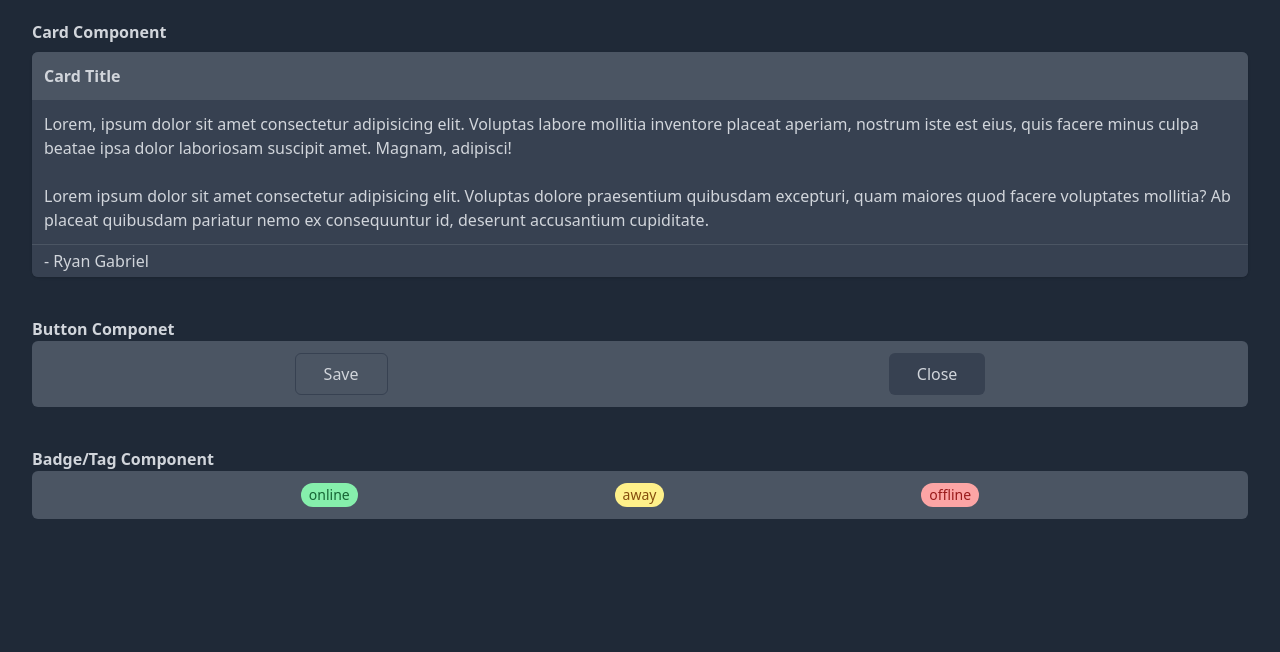
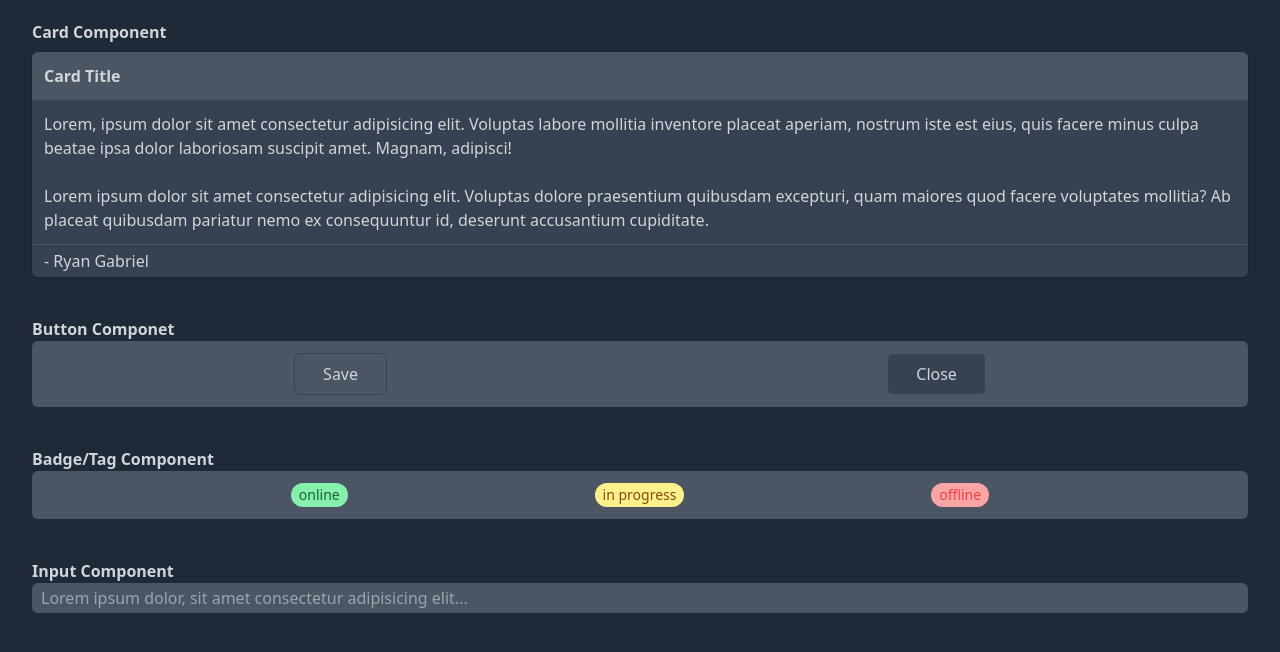
Before and after one commit to rlksx/tailwind-css, a website: page components/src/index.html in a window 1280 px wide. Drawn offline with Linux system fonts and the light colour scheme.

Commit message:
feat: imput component

```diff
--- a/components/src/index.html
+++ b/components/src/index.html
@@ -27,7 +27,9 @@
             Voluptas labore mollitia inventore placeat aperiam, nostrum iste
             est eius, quis facere minus culpa beatae ipsa dolor laboriosam
             suscipit amet. Magnam, adipisci! <br> <br>
-            Lorem ipsum dolor sit amet consectetur adipisicing elit. Voluptas dolore praesentium quibusdam excepturi, quam maiores quod facere voluptates mollitia? Ab placeat quibusdam pariatur nemo ex consequuntur id, deserunt accusantium cupiditate.
+            Lorem ipsum dolor sit amet consectetur adipisicing elit. Voluptas dolore praesentium quibusdam excepturi,
+            quam maiores quod facere voluptates mollitia? Ab placeat quibusdam pariatur nemo ex consequuntur id,
+            deserunt accusantium cupiditate.
          </div>
 
          <div class="dark:bg-gray-700 dark:text-gray-300 shadow border-t dark:border-gray-600 border-gray-100">
@@ -44,11 +46,13 @@
          Button Componet</h1>
 
       <div class="dark:bg-gray-600 bg-gray-200 p-3 rounded-md flex justify-around">
-         <button class="px-7 py-2 rounded-md border-gray-700 border hover:bg-gray-700">
+         <button
+            class="px-7 py-2 rounded-md border-gray-700 border hover:bg-gray-700 transition duration-200 ease-in-out">
             Save
          </button>
 
-         <button class="bg-gray-700 px-7 py-2 rounded-md hover:bg-gray-600 hover:border hover:border-gray-700">
+         <button
+            class="bg-gray-700 px-7 py-2 rounded-md hover:bg-gray-600 border border-gray-600 hover:border-gray-700 transition duration-200 ease-in-out">
             Close
          </button>
       </div>
@@ -64,17 +68,27 @@
             online
          </div>
 
-         <div class="text-sm bg-yellow-200 inline-flex items-center px-2 py-0.5 rounded-full text-yellow-800 font-medium">
-            away
+         <div
+            class="text-sm bg-yellow-200 inline-flex items-center px-2 py-0.5 rounded-full text-yellow-800 font-medium">
+            in progress
          </div>
 
-         <div class="text-sm bg-red-300 inline-flex items-center px-2 py-0.5 rounded-full text-red-800 font-medium">
+         <div class="text-sm bg-red-300 inline-flex items-center px-2 py-0.5 rounded-full text-red-500 font-medium">
             offline
          </div>
       </div>
    </div>
 
+   <!-- input component -->
+   <div class="container px-8 py-5 m-auto dark:text-gray-300">
+      <h1 class="text-neutral-800 dark:text-gray-300 font-semibold">
+         Input Component</h1>
 
+      <div>
+         <input type="text" placeholder="Lorem ipsum dolor, sit amet consectetur adipisicing elit... "
+            class="dark:bg-gray-600 dark:text-gray-200 rounded-md px-2 py-0.5 focus:outline-none border border-gray-600 w-full">
+      </div>
+   </div>
 </body>
 
 </html>
```
Also changed, not shown: components/dist/output.css.
